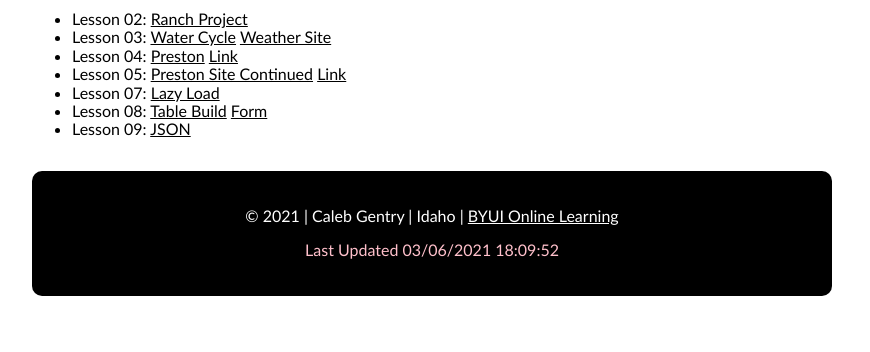
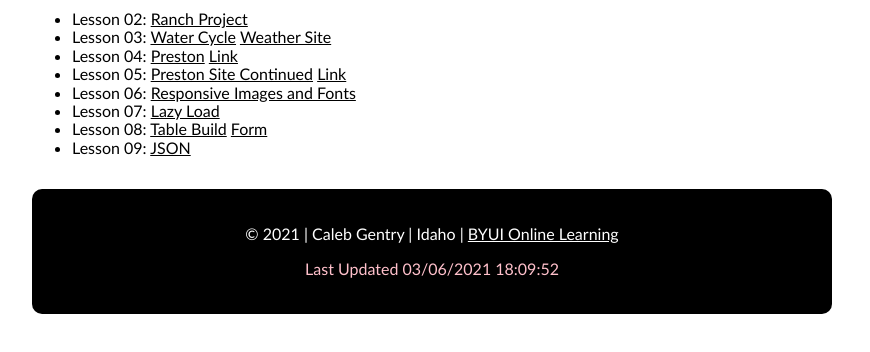
Before and after one commit to calebthomasg/calebthomasg.github.io, a plain HTML site: page index.html in a window 1280 px wide. Shown: the part 272-624 px from the top of the page, without its empty margins (208-1078 px from the left). Drawn offline with Linux system fonts and the light colour scheme; files that its build step writes are made by us from their sources; a script that the page names is missing.

Commit message:
index update

```diff
--- a/index.html
+++ b/index.html
@@ -22,6 +22,7 @@
         <li>Lesson 03: <a class="a1" href="water_cycle">Water Cycle</a> <a class="a1" href="weather_site">Weather Site</a></li>
         <li>Lesson 04: <a class="a1" href="lesson4/preston.html">Preston</a> <a class="a1" href="#"> Link</a></li>
         <li>Lesson 05: <a class="a1" href="lesson5/preston.html">Preston Site Continued</a> <a class="a1" href="#"> Link</a></li>
+        <li>Lesson 06: <a class="a1" href="lesson-6/preston.html">Responsive Images and Fonts</a></li>
         <li>Lesson 07: <a class="a1" href="lesson-7/lazyload.html">Lazy Load</a></li>
         <li>Lesson 08: <a class="a1" href="lesson-8/tablebuild.html">Table Build</a> <a class="a1" href="formw08/index.html">Form</a></li>
         <li>Lesson 09: <a class="a1" href="lesson-9/prophets.html">JSON</a></li>
```
